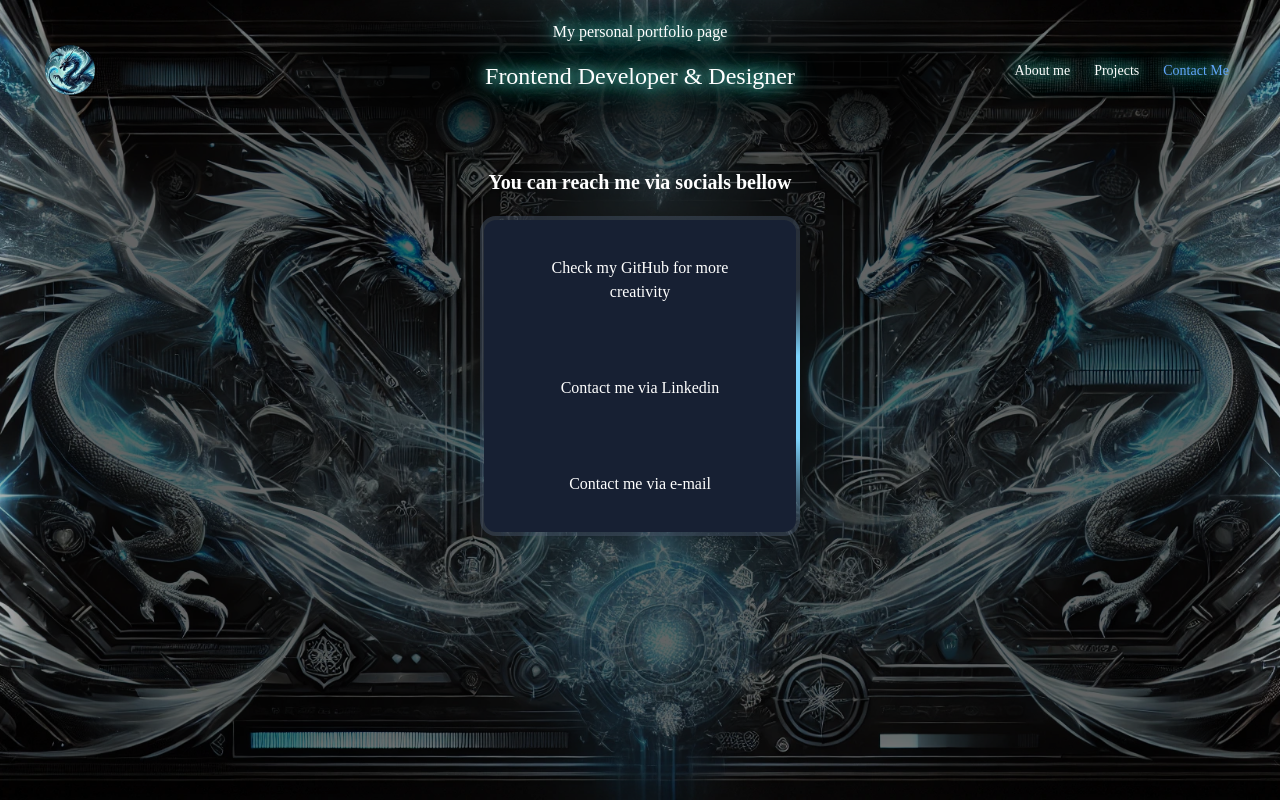
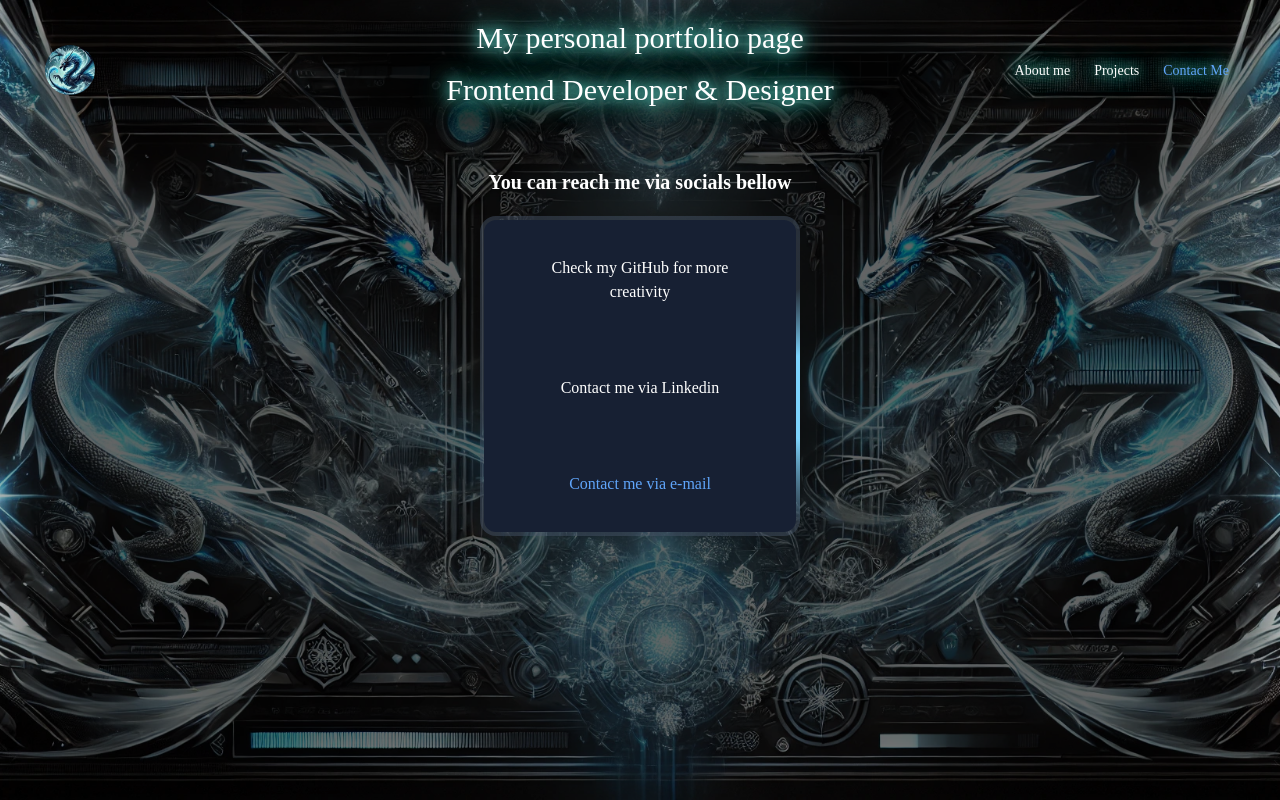
Before and after one commit to FlamingShali/Porfolio-Page, a React (Vite) app: page /contact in a window 1280 px wide. Built offline with nearby package versions, Linux system fonts and the light colour scheme.

Commit message:
small fix for font, created ContactLink component for better reusability

```diff
--- /dev/null
+++ b/src/components/ContactLink.jsx
@@ -0,0 +1,16 @@
+import { NavLink } from "react-router";
+
+const ContactLink = ({ children, path, clickHandler, target }) => {
+  return (
+    <NavLink
+      onClick={clickHandler}
+      className="m-6 p-3 transition-all duration-100 hover:border-2 border-sky-200"
+      to={path}
+      target={target}
+    >
+      {children}
+    </NavLink>
+  );
+};
+
+export default ContactLink;
--- a/src/components/NavBar.jsx
+++ b/src/components/NavBar.jsx
@@ -11,15 +11,10 @@ export default function NavBar() {
   return (
     <>
       {isOpen ? (
-        <ul className="w-screen text-center justify-center ">
+        <ul className="w-screen text-center justify-center">
           <NavBarLink path="/aboutSection">About me</NavBarLink>
-
-          <li>
-            <NavBarLink path="/projects">Projects</NavBarLink>
-          </li>
-          <li>
-            <NavBarLink path="/contact">Contact Me </NavBarLink>
-          </li>
+          <NavBarLink path="/projects">Projects</NavBarLink>
+          <NavBarLink path="/contact">Contact Me </NavBarLink>
         </ul>
       ) : (
         <div>
@@ -33,15 +28,14 @@ export default function NavBar() {
                   />
                 </NavLink>
               </div>
-              <div className=" relative flex flex-col items-center w-4/5 lg:w-1/2 ">
+              <div className=" relative flex flex-col items-center w-4/5 lg:w-1/2 md:text-2xl lg:text-3xl ">
                 <div className="absolute inset-0 bg-black opacity-110 blur-2xl"></div>
-                <h1 className="text-center relative text:sm md:text-base ">
+                <h1 className="text-center relative text:sm ">
                   My personal portfolio page
                 </h1>
-
-                <p className="text-center relative text:sm md:text-2xl mt-4 ">
+                <h2 className="text-center relative text:sm  mt-4 ">
                   Frontend Developer & Designer
-                </p>
+                </h2>
               </div>
               <ul className="hidden lg:flex md:w-1/5 space-x-6 justify-end m-auto">
                 <NavBarLink path="/aboutSection">About me</NavBarLink>
--- a/src/pages/Contact.jsx
+++ b/src/pages/Contact.jsx
@@ -1,4 +1,4 @@
-import { NavLink } from "react-router";
+import ContactLink from "../components/ContactLink";
 
 export default function Contact() {
   const mailHandler = () => {
@@ -11,25 +11,18 @@ export default function Contact() {
         You can reach me via socials bellow
       </h2>
       <div className="flex flex-col border-4 [background:linear-gradient(45deg,#172033,#172033)_padding-box,conic-gradient(from_var(--border-angle),theme(colors.slate.600/.48)_80%,_theme(colors.sky.300)_86%,_theme(colors.sky.300)_90%,_theme(colors.sky.300)_94%,_theme(colors.slate.600/.48))_border-box] rounded-2xl  border-transparent animate-border">
-        <NavLink
-          className="m-6 p-3 transition-all duration-100 hover:border-2 border-sky-200"
-          to="https://github.com/FlamingShali"
-        >
+        <ContactLink target="_blank" path="https://github.com/FlamingShali">
           Check my GitHub for more creativity
-        </NavLink>
-        <NavLink
-          className="m-6 p-3 transition-all duration-100 hover:border-2 border-sky-200"
-          to="https://linkedin.com/in/michał-klepner-076510247"
+        </ContactLink>
+        <ContactLink
+          target="_blank"
+          path="https://linkedin.com/in/michał-klepner-076510247"
         >
           Contact me via Linkedin
-        </NavLink>
-        <button
-          onClick={mailHandler}
-          className="m-6 p-3 transition-all duration-100 hover:border-2 border-sky-200"
-          to="/"
-        >
+        </ContactLink>
+        <ContactLink clickHandler={mailHandler}>
           Contact me via e-mail
-        </button>
+        </ContactLink>
       </div>
     </div>
   );
```
